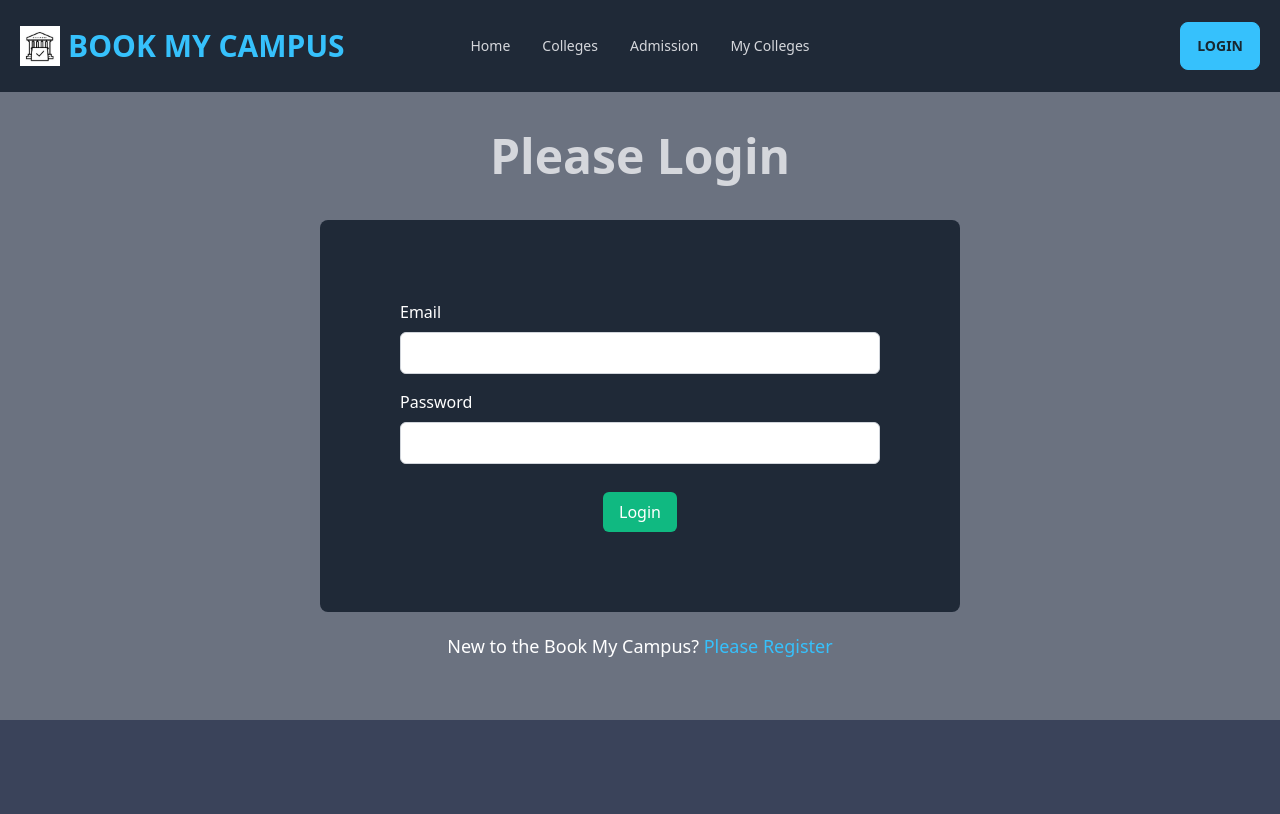
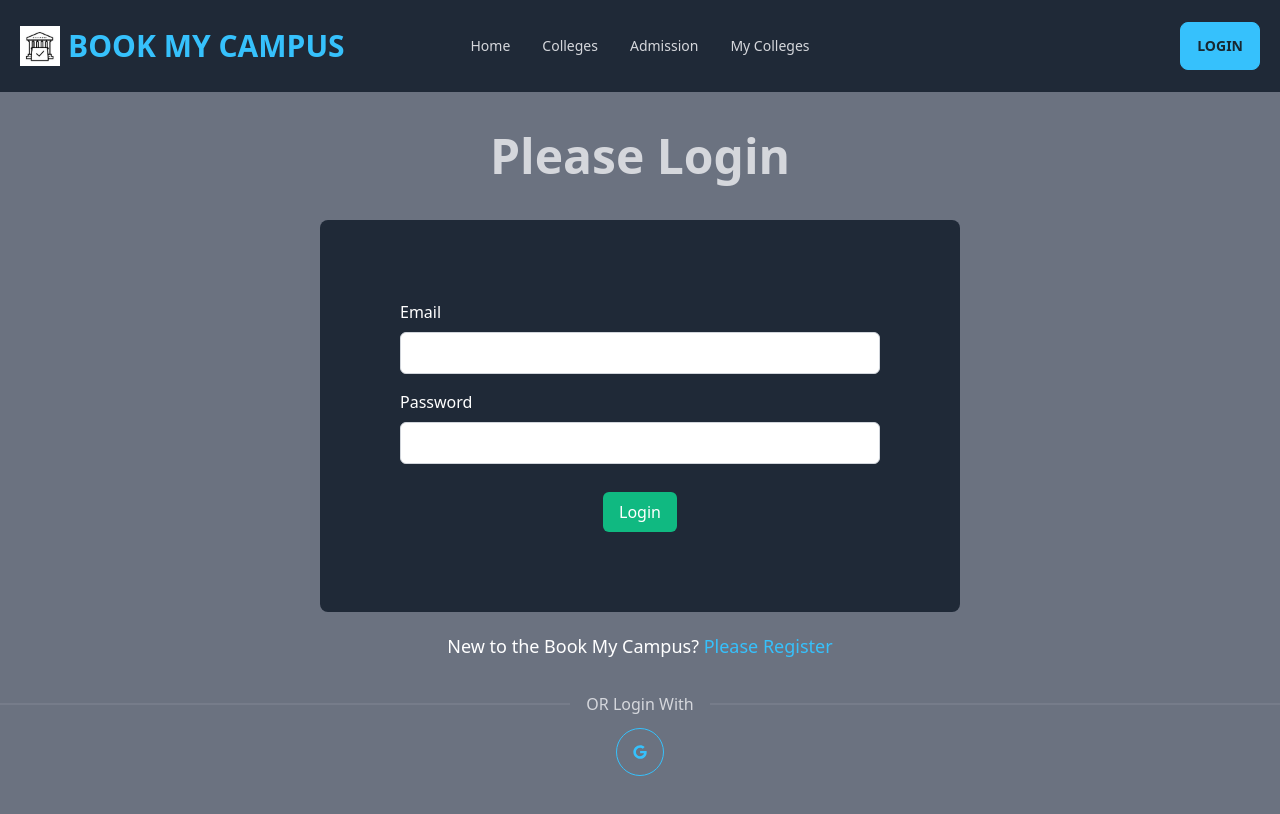
Before and after one commit to fazlerabbyrifat/book-my-campus-client, a React (Vite) app: page /login in a window 1280 px wide. Built offline with nearby package versions, Linux system fonts and the light colour scheme; no server answers.

Commit message:
social login method is added

```diff
--- a/package.json
+++ b/package.json
@@ -17,6 +17,7 @@
     "react": "^18.2.0",
     "react-dom": "^18.2.0",
     "react-hook-form": "^7.45.2",
+    "react-icons": "^4.10.1",
     "react-router-dom": "^6.14.2",
     "sort-by": "^1.2.0",
     "sweetalert2": "^11.7.20"
--- a/src/components/SocialLogin.jsx
+++ b/src/components/SocialLogin.jsx
@@ -1,11 +1,52 @@
-
+import { FaGoogle } from "react-icons/fa";
+import useAuth from "../hooks/useAuth";
+import { useLocation, useNavigate } from "react-router-dom";
 
 const SocialLogin = () => {
-    return (
-        <div>
+    const { googleSignIn } = useAuth();
+  const location = useLocation();
+  const navigate = useNavigate();
 
-        </div>
-    );
+  const from = location.state?.from?.pathname || "/";
+
+  const handleGoogleLogin = () => {
+    googleSignIn()
+      .then((result) => {
+        const loggedUser = result.user;
+        console.log(loggedUser);
+        const savedUser = {
+          name: loggedUser.displayName,
+          email: loggedUser.email,
+        };
+        fetch("http://localhost:5000/users", {
+          method: "POST",
+          headers: {
+            "content-type": "application/json",
+          },
+          body: JSON.stringify(savedUser),
+        })
+          .then((res) => res.json())
+          .then(() => {
+            navigate(from, { replace: true });
+          });
+      })
+      .catch((error) => {
+        console.error(error.message);
+      });
+  };
+
+  return (
+    <div>
+      <div className="text-center">
+        <button
+          onClick={handleGoogleLogin}
+          className="btn btn-circle btn-primary btn-outline"
+        >
+          <FaGoogle></FaGoogle>
+        </button>
+      </div>
+    </div>
+  );
 };
 
 export default SocialLogin;
--- a/src/pages/Login/Login.jsx
+++ b/src/pages/Login/Login.jsx
@@ -2,6 +2,7 @@ import { useForm } from "react-hook-form";
 import { Link, useLocation, useNavigate } from "react-router-dom";
 import useAuth from "../../hooks/useAuth";
 import Swal from "sweetalert2";
+import SocialLogin from "../../components/SocialLogin";
 
 const Login = () => {
   const {
@@ -90,6 +91,8 @@ const Login = () => {
           <Link to="/register">Please Register</Link>
         </span>
       </p>
+      <div className="divider">OR Login With</div>
+      <SocialLogin></SocialLogin>
     </div>
   );
 };
--- a/src/pages/Register/Register.jsx
+++ b/src/pages/Register/Register.jsx
@@ -2,6 +2,7 @@ import { useForm } from "react-hook-form";
 import { Link, useNavigate } from "react-router-dom";
 import useAuth from './../../hooks/useAuth';
 import Swal from "sweetalert2";
+import SocialLogin from "../../components/SocialLogin";
 
 const Register = () => {
   const {
@@ -173,6 +174,8 @@ const Register = () => {
           <Link to="/login">Please Login</Link>
         </span>
       </p>
+      <div className="divider">OR Register With</div>
+      <SocialLogin></SocialLogin>
     </div>
   );
 };
```
Also changed, not shown: 1 other file (tests, documents, lock files or other folders).
